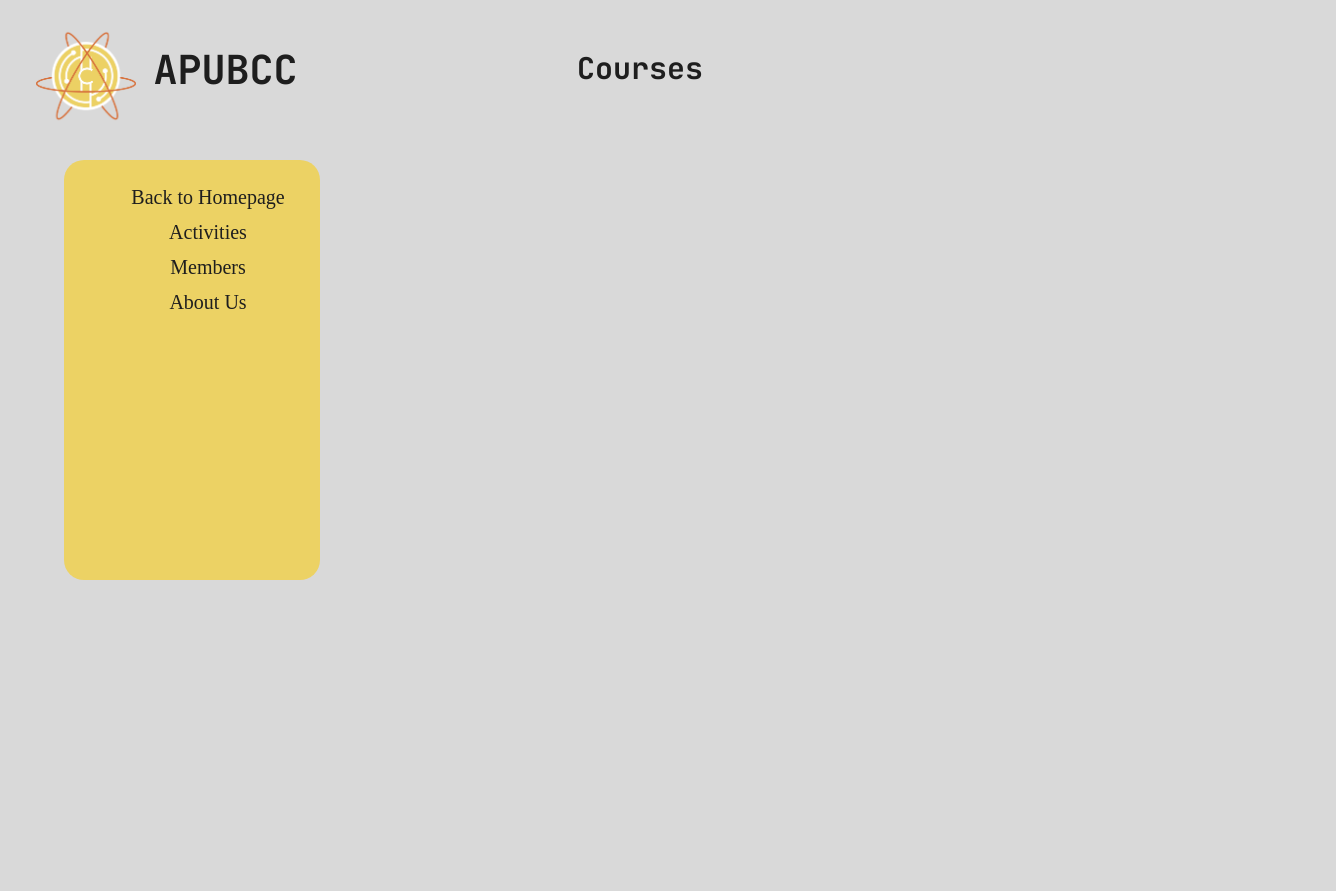
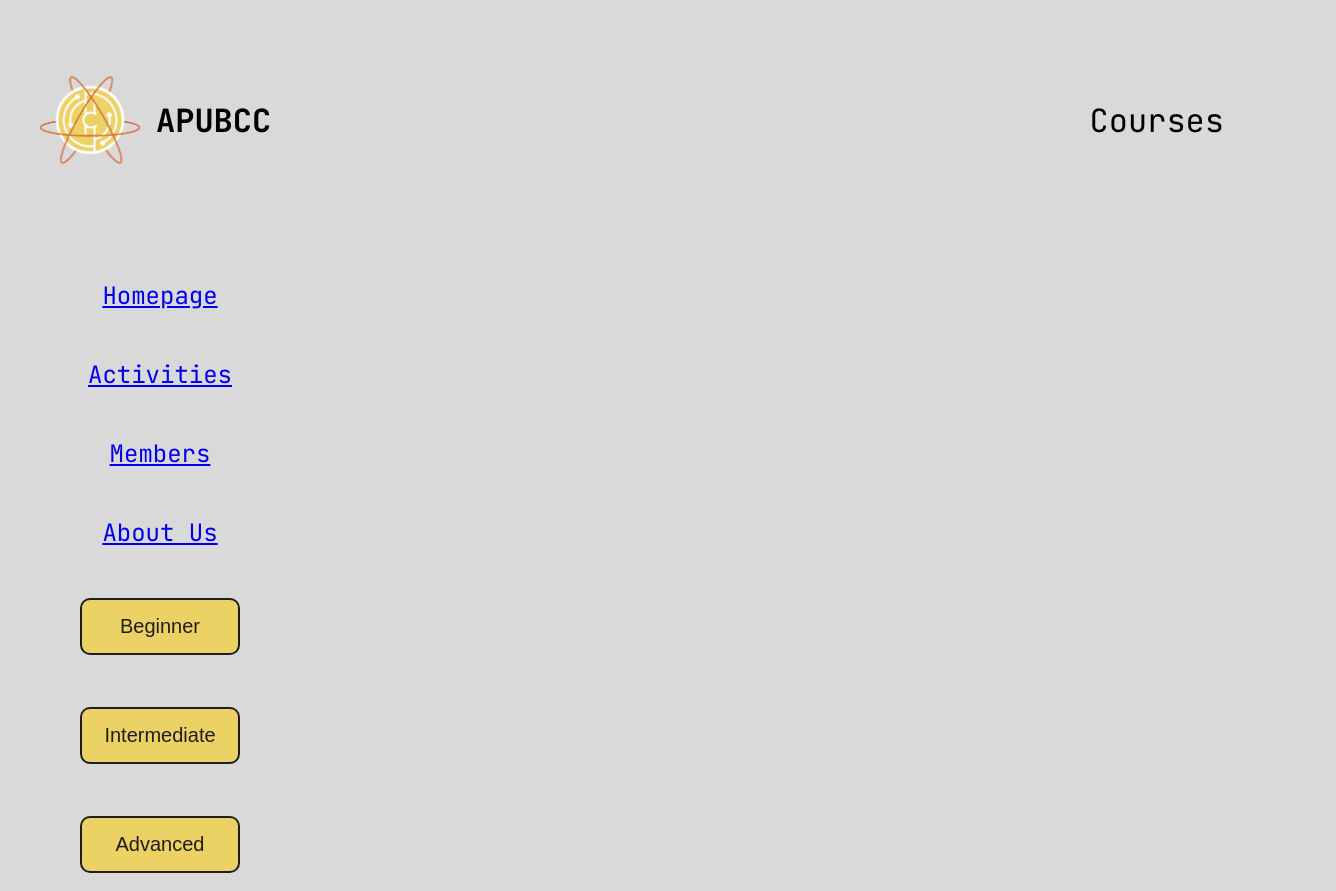
Before and after one commit to AaronHo-0716/Web-Design-Course, a plain HTML site: page course.html in a window 1280 px wide. Shown: the whole page, 1336 px wide, since content can reach past the window. Before the commit the page ends 800 px from the top, so only its background shows below. Drawn offline with Linux system fonts and the light colour scheme.

Commit message:
update course

```diff
--- a/course.css
+++ b/course.css
@@ -3,64 +3,71 @@ body {
     --primary-color: #1e1e1e;
     --secondary-color: #ecd264;
   }
+.header{
 
+}
 .top-left-logo{
-    padding: 10px;
-    vertical-align: middle;
-    position: absolute;
-    left: 2%;
-    top: 2%;
-  }
-  .top-left-logo img{
-    width: 100px;
-    height: 100px;
-  }
-  .header{
-    color:var(--primary-color);
-    padding: 10px;
+    display:flex;
+    justify-content:center;
+    align-items:center;
+}
+.top-left-logo img{
+    width:100px;
+    height:auto
+}
+.text-logo{
+    font-family: jetbrains mono;;
+    font-size: 2rem;
+    font-weight: bold;
+    margin-left: 1rem;
+}
+.nav-container{
+    height: 20vh;
+    width: 100%;
     display: flex;
-    font-size: 30px;
+    justify-content: space-between;
+    align-items: center;
+    padding-left: 2rem;
+    padding-right: 2rem;
+    padding-top: 2rem;
+    padding-bottom: 2rem;
+}
+.page-title{
+    margin-right: 5rem;
+    display: flex;
+    flex-direction: row;
+    justify-content: center;
+    align-items: center;
+    font-size: 2rem;
+    font-weight: regular;
+    font-family: jetbrains mono;
+}
+.side-menu{
+    height: auto;
+    width:30vh;
+    padding-left: 2rem;
+}
+.side-menu-item{
+    padding-top: 2rem;
     text-align: center;
-    justify-content: center; /* Center horizontally */
-    align-items: center; /* Center vertically */
+    margin-left: 2.25rem;
+    margin-right: 2.25rem;
+    margin-top: 1rem;
+    margin-bottom: 1rem;
+    font-size: 1.5rem;
     font-family: jetbrains mono;
-    top:2%
-  }
-  .name{
-    color:var(--primary-color);
-    top:2%;
-    left:12%;
-    vertical-align: middle;
-    position: absolute;
-    font-size: 20px;
-    font-family: jetbrains mono;
-  }
-  .sidebar {
-    height: 50%;
-    width: 20%;
-    position: fixed;
-    top: 20%;
-    left: 5%;
-    background-color: var(--secondary-color);
-    overflow-x: hidden;
-    padding-top: 20px;
-    border-radius: 20px;
 }
-
-.sidebar a{
-    padding: 6px 8px 6px 16px;
+.side-menu-button{
+    width:10rem;
+    background-color: #ecd264;
+    border: #1e1e1e solid 2px;
+    border-radius: 10px;
+    color:#1e1e1e;
+    padding:15px;
+    text-align: center;
     text-decoration: none;
-    font-size: 20px;
-    color: var(--primary-color);
-    display: block;
-    border: none;
-    background: none;
-    width: 100%;
-    text-align: center;
+    display:inline-block;
+    font-size: 1.25rem;
+    margin: 2px 2px;
     cursor: pointer;
-    outline: none;
 }
-
-.sidebar a:hover{
-    color: #f1f1f1;
-}
--- a/course.html
+++ b/course.html
@@ -18,23 +18,38 @@
     <title>Course | APUBCC</title>
 </head>
 <body>
-    <div>
+    <div class="nav-container">
         <div class="top-left-logo">
-            <img src="assets/logo/APUBCC.png" alt="APUBCC Logo"/>
+            <img src="assets/logo/APUBCC.png" alt="APUBCC Logo" class="img-logo" />
+            <span class="text-logo">APUBCC</span>
         </div>
-        <div class="name">
-            <h1>APUBCC</h1>
-        </div>
-        <div class="header">
-            <h1 class="header">Courses</h1>
+        <div class="page-title">
+            <span>Courses</span>
         </div>
     </div>
-    <div class="sidebar">
+    <div class="side-menu">
+        <div class="side-menu-item">
+            <a href="index.html">Homepage</a>
+        </div>
+        <div class="side-menu-item">
+            <a href="activities.html">Activities</a>
+        </div>
+        <div class="side-menu-item">
+            <a href="members.html">Members</a>
+        </div>
+        <div class="side-menu-item">
+            <a href="about.html">About Us</a>
+        </div>
+        <div class="side-menu-item">
+            <button class="side-menu-button">Beginner</button>
+        </div>
+        <div class="side-menu-item">
+            <button class="side-menu-button">Intermediate</button>
+        </div>
+        <div class="side-menu-item">
+            <button class="side-menu-button">Advanced</button>
+        </div>
+    </div>
 
-        <a href="index.html">Back to Homepage</a>
-        <a href="activities.html">Activities</a>
-        <a href="members.html">Members</a>
-        <a href="about.html">About Us</a>
-    </div>
 </body>
 </html>
```
Also changed, not shown: assets/bitcoin.jpg (added).
